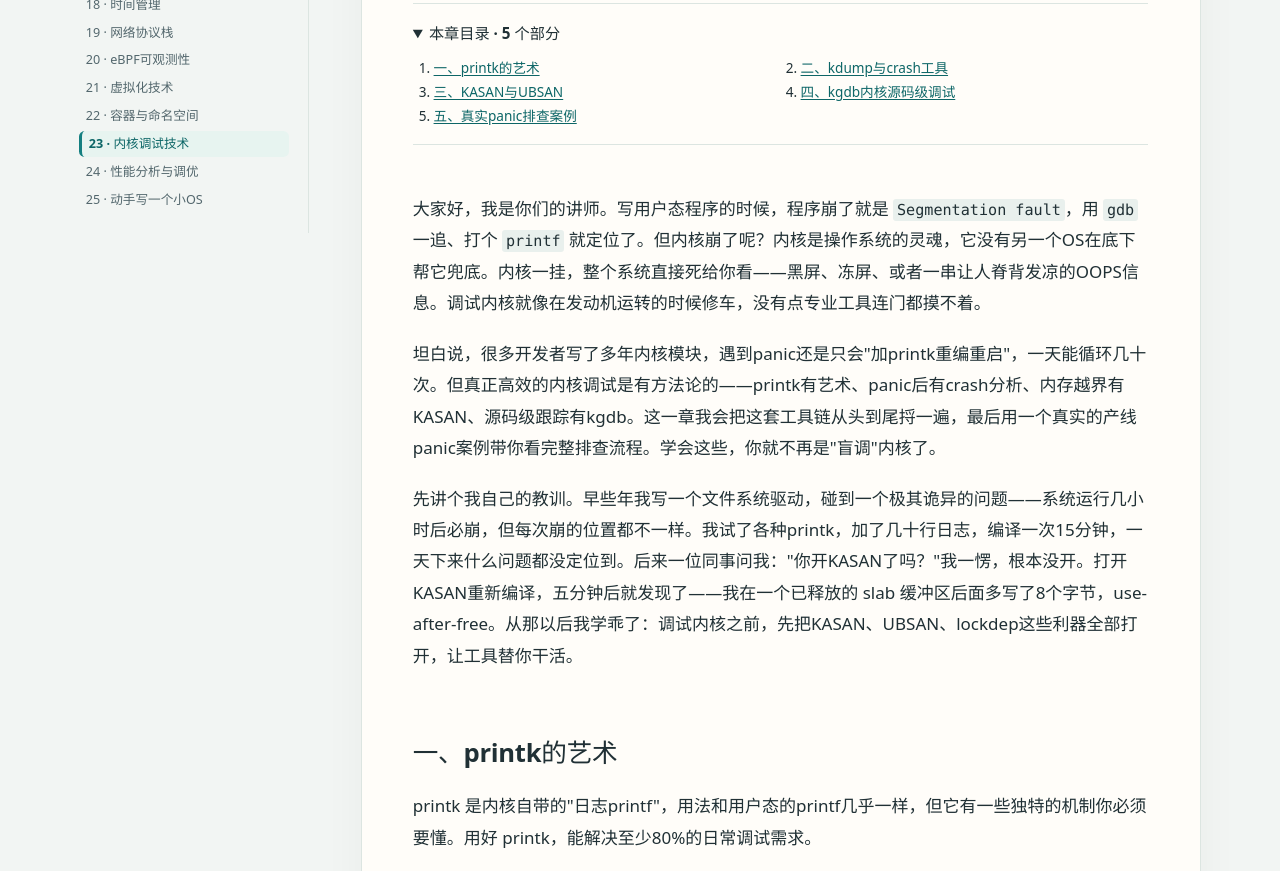
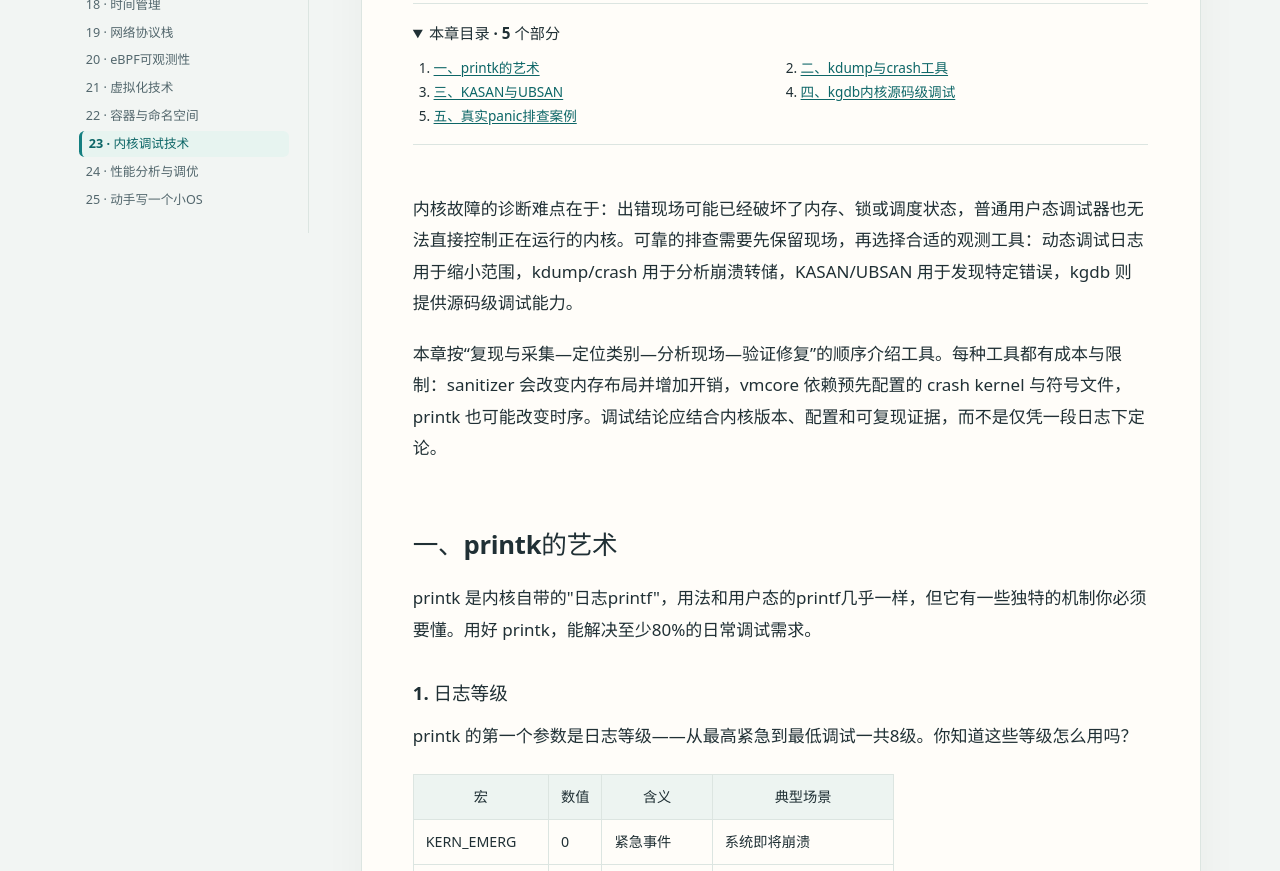
Before and after one commit to 1998x-stack/operating-system-tutorial, a plain HTML site: page 23.html in a window 1280 px wide. Shown: the part 621-1492 px from the top of the page. Drawn offline with Linux system fonts and the light colour scheme.

Commit message:
content: revise chapter 23 with evidence-led narrative

```diff
--- a/23.html
+++ b/23.html
@@ -50,11 +50,7 @@
 <li><a href="#section-04">四、kgdb内核源码级调试</a></li>
 <li><a href="#section-05">五、真实panic排查案例</a></li></ol></details></nav>
 <div class="article-body">
-<p>大家好，我是你们的讲师。写用户态程序的时候，程序崩了就是 <code>Segmentation fault</code>，用 <code>gdb</code> 一追、打个 <code>printf</code> 就定位了。但内核崩了呢？内核是操作系统的灵魂，它没有另一个OS在底下帮它兜底。内核一挂，整个系统直接死给你看——黑屏、冻屏、或者一串让人脊背发凉的OOPS信息。调试内核就像在发动机运转的时候修车，没有点专业工具连门都摸不着。</p>
-
-        <p>坦白说，很多开发者写了多年内核模块，遇到panic还是只会"加printk重编重启"，一天能循环几十次。但真正高效的内核调试是有方法论的——printk有艺术、panic后有crash分析、内存越界有KASAN、源码级跟踪有kgdb。这一章我会把这套工具链从头到尾捋一遍，最后用一个真实的产线panic案例带你看完整排查流程。学会这些，你就不再是"盲调"内核了。</p>
-
-        <p>先讲个我自己的教训。早些年我写一个文件系统驱动，碰到一个极其诡异的问题——系统运行几小时后必崩，但每次崩的位置都不一样。我试了各种printk，加了几十行日志，编译一次15分钟，一天下来什么问题都没定位到。后来一位同事问我："你开KASAN了吗？"我一愣，根本没开。打开KASAN重新编译，五分钟后就发现了——我在一个已释放的 slab 缓冲区后面多写了8个字节，use-after-free。从那以后我学乖了：调试内核之前，先把KASAN、UBSAN、lockdep这些利器全部打开，让工具替你干活。</p>
+<p>内核故障的诊断难点在于：出错现场可能已经破坏了内存、锁或调度状态，普通用户态调试器也无法直接控制正在运行的内核。可靠的排查需要先保留现场，再选择合适的观测工具：动态调试日志用于缩小范围，kdump/crash 用于分析崩溃转储，KASAN/UBSAN 用于发现特定错误，kgdb 则提供源码级调试能力。</p><p>本章按“复现与采集—定位类别—分析现场—验证修复”的顺序介绍工具。每种工具都有成本与限制：sanitizer 会改变内存布局并增加开销，vmcore 依赖预先配置的 crash kernel 与符号文件，printk 也可能改变时序。调试结论应结合内核版本、配置和可复现证据，而不是仅凭一段日志下定论。</p>
 
         <h2 id="section-01">一、printk的艺术</h2>
 
```
